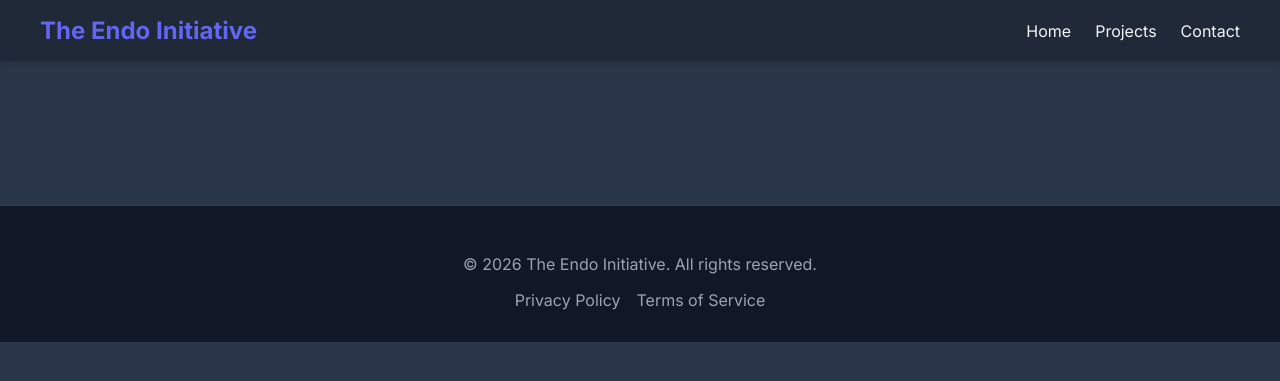
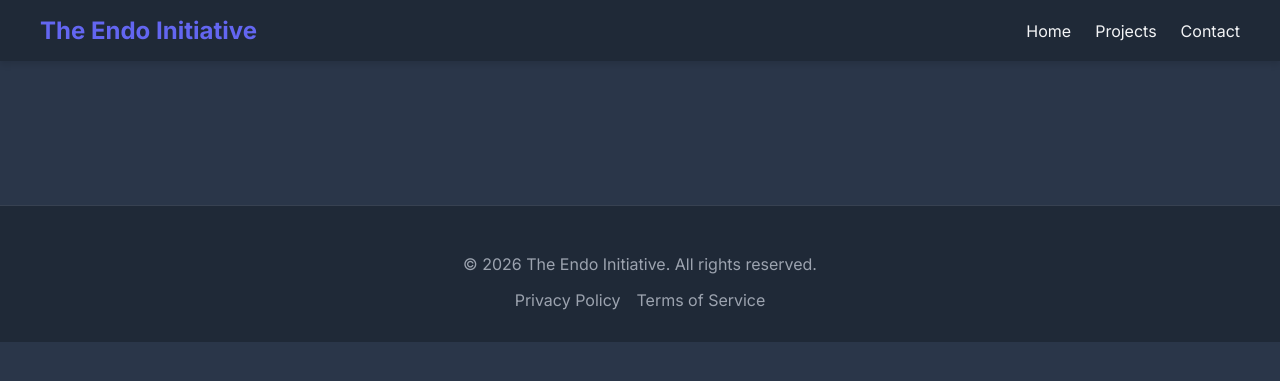
Before and after one commit to Endo-Kazuki/EndoInitiative, a Jekyll site: the page built from index.html, in a window 1280 px wide. Shown: the top 381 px of the page. Built offline with Jekyll 4.4.1, drawn with Linux system fonts in a browser that asks for light colours.

Commit message:
Update style.css

```diff
--- a/assets/css/style.css
+++ b/assets/css/style.css
@@ -32,7 +32,7 @@
 /* start of footer */
 /* Footer styles */
 .site-footer {
-    background-color: #101828; /* Tailwind bg-gray-800 */
+    background-color: #1f2937; /* Tailwind bg-gray-800 */
     color: #9ca3af; /* Tailwind text-gray-400 */
     margin-top: 3rem; /* Tailwind mt-12 */
     padding: 2rem 0; /* Tailwind py-8 */
```
